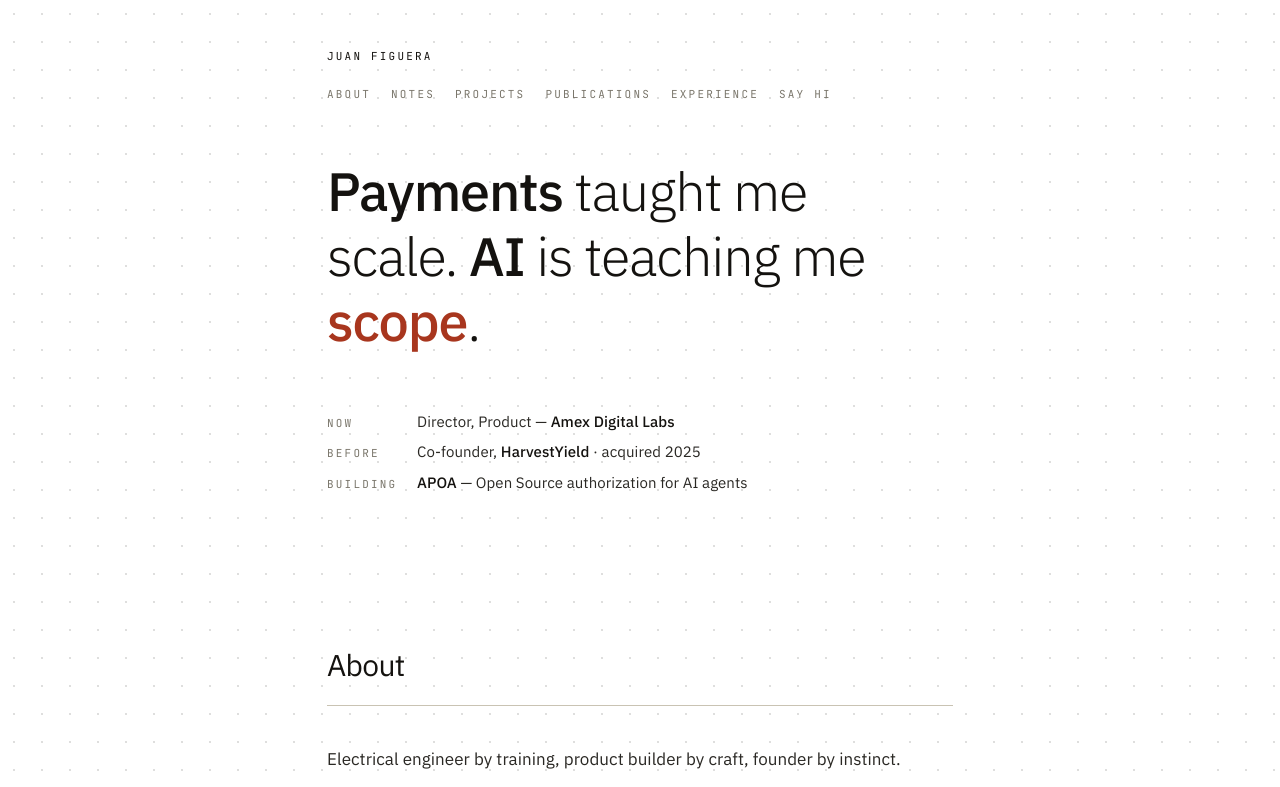
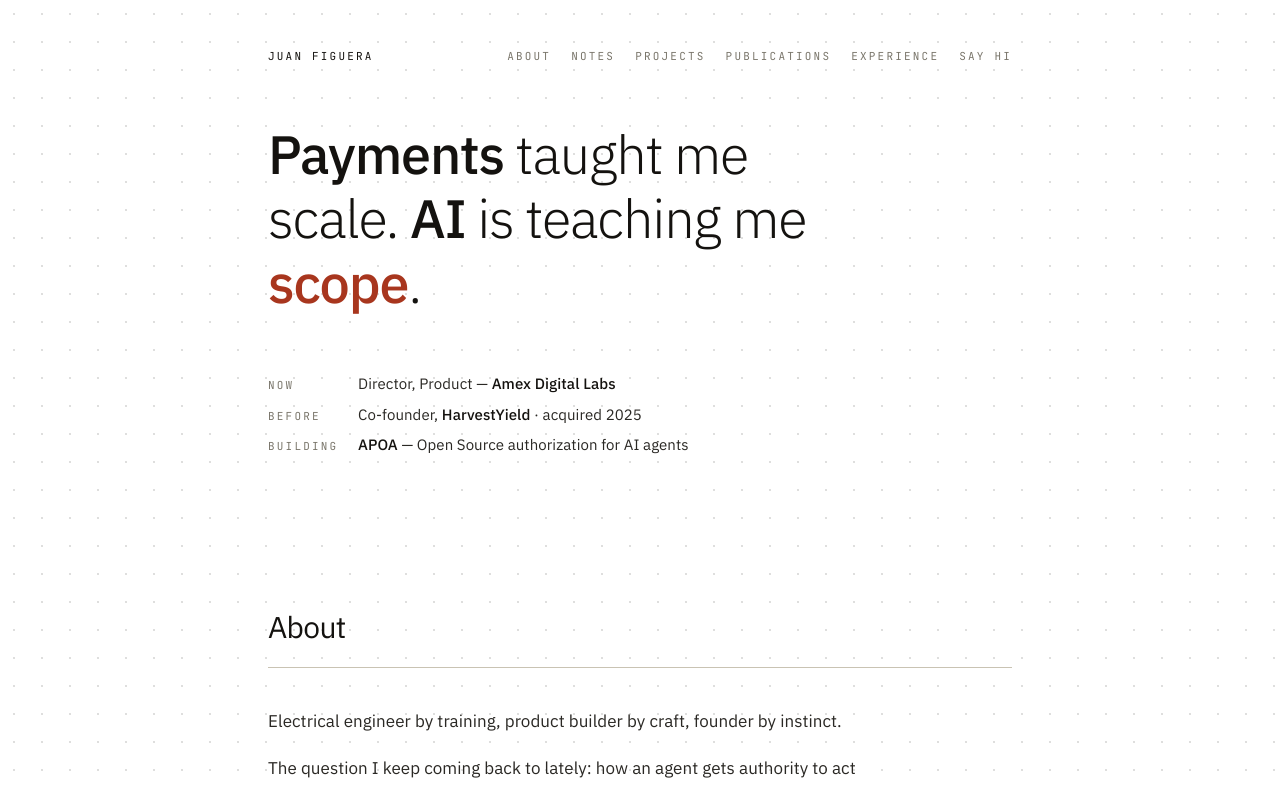
Before and after one commit to juanfiguera/juanfiguera.github.io, a Next.js app: page / in a window 1280 px wide. Shown: the top 787 px of the page. Built offline with nearby package versions, Linux system fonts and the light colour scheme.

Commit message:
style: widen content column so the nav fits on one line (#11)
Bump .wrap max-width 882px to 1000px so the header (name + six nav items)
sits on a single row with a gap between the name and About.

Co-authored-by: Claude Opus 4.8 (1M context) <noreply@anthropic.com>

```diff
--- a/app/globals.css
+++ b/app/globals.css
@@ -53,7 +53,7 @@ i {
 
 /* ——— Wrap ——— */
 .wrap {
-  max-width: 882px;
+  max-width: 1000px;
   margin: 0 auto;
   padding: 24px clamp(60px, 10vw, 140px) 120px clamp(60px, 10vw, 140px);
   position: relative;
```
